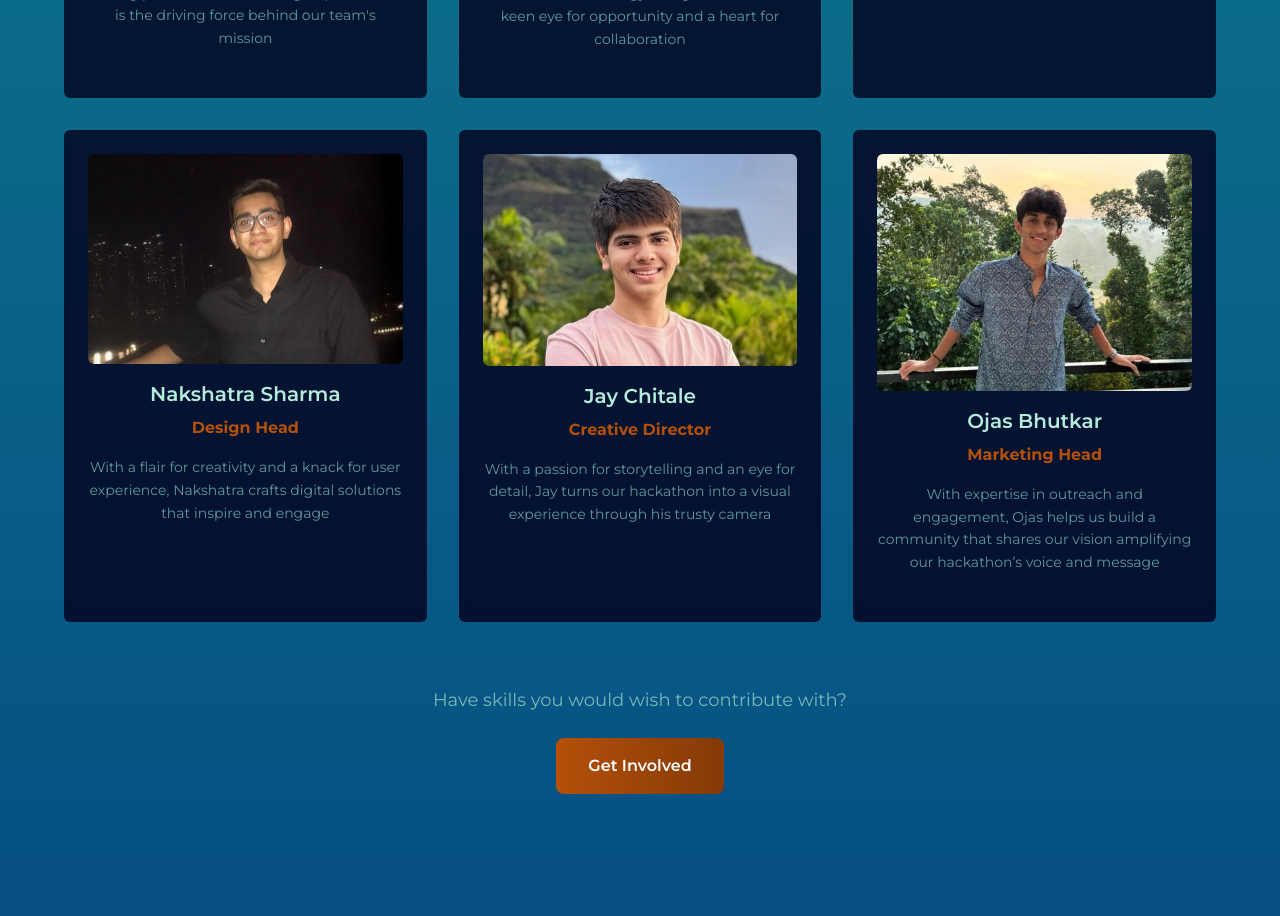
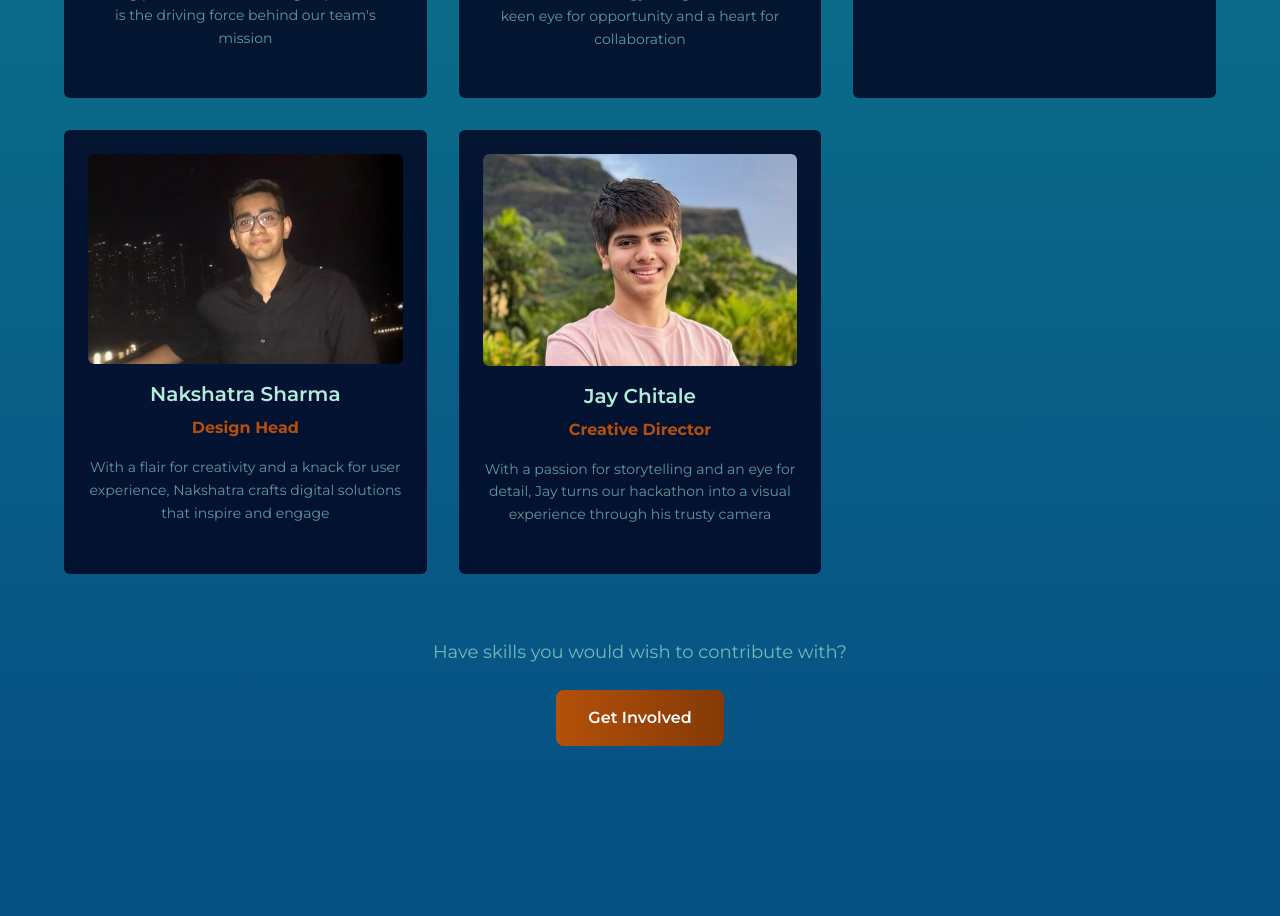
Before and after one commit to Slip2188/br1dge-hackathon, a React (Vite) app: page / in a window 1280 px wide. Shown: the part 7320-8236 px from the top of the page. Built offline with nearby package versions, Linux system fonts and the light colour scheme; a web font is replaced by a local one.

Commit message:
REMOVED OJAS

```diff
--- a/src/components/Team.tsx
+++ b/src/components/Team.tsx
@@ -3,7 +3,6 @@ import Jay from '../assets/Jay.jpeg';
 import Ritika from '../assets/Ritika.jpeg';
 import Prisha from '../assets/Prisha.jpeg';
 import Labdhi from '../assets/Labdhi.jpeg';
-import Ojas from '../assets/Ojas.jpeg';
 import Naksh from '../assets/Naksh.jpeg';
 
 export default function Team() {
@@ -63,17 +62,6 @@ export default function Team() {
       role: "Creative Director",
       bio: "With a passion for storytelling and an eye for detail, Jay turns our hackathon into a visual experience through his trusty camera",
       image: Jay,
-      social: {
-        github: "#",
-        linkedin: "#",
-        twitter: "#"
-      }
-    },
-    {
-      name: "Ojas Bhutkar",
-      role: "Marketing Head",
-      bio: "With expertise in outreach and engagement, Ojas helps us build a community that shares our vision amplifying our hackathon’s voice and message",
-      image: Ojas,
       social: {
         github: "#",
         linkedin: "#",
```
Also changed, not shown: src/assets/Ojas.jpeg (deleted).
